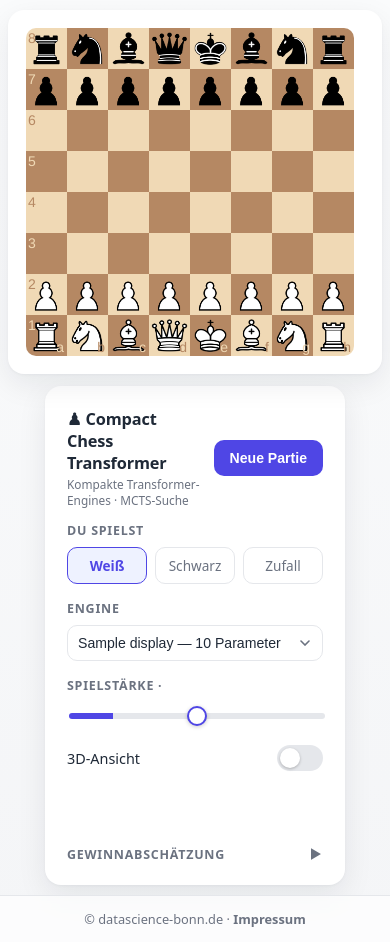
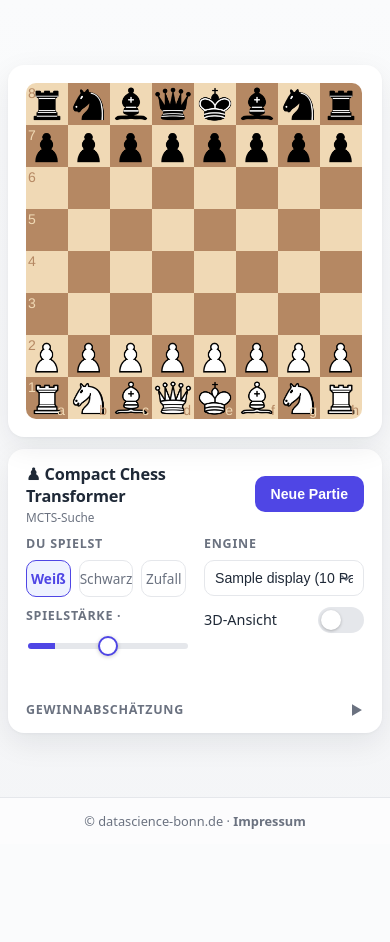
Before and after one commit to Onkeljoe1234/chess-app, a Flask app: template templates/index.html in a window 390 px wide. After the commit the page ends 829 px from the top, so only its background shows below. Run offline with Flask 3, Linux system fonts and the light colour scheme; the template is opened without the code that fills it: most values are stand-ins (such as "Sample title", 1, 10 or a date in 2020); some libraries are stand-ins or nearby versions.

Commit message:
fix(mobile): stacked-layout media block moved AFTER the base #controls rule (it was silently overridden — the real width-mismatch cause) + two-column controls grid so the menu fits without scrolling; subtitle 'MCTS-Suche'; tier naming 'Nano (961.942 Parameter)'
Co-Authored-By: Claude Fable 5 <noreply@anthropic.com>

```diff
--- a/templates/index.html
+++ b/templates/index.html
@@ -50,17 +50,6 @@
             cursor: pointer;
         }
         @keyframes bannerIn { from { opacity: 0; transform: scale(0.94); } to { opacity: 1; transform: scale(1); } }
-        /* stacked layout (the flex wrap point, NOT just phone width): both
-         * cards share EXACTLY the same width */
-        @media (max-width: 960px) {
-            main { padding: 10px 8px; }
-            #app-container { gap: 12px; }
-            #board-card, #controls { width: min(596px, calc(100vw - 16px)); box-sizing: border-box; }
-            #controls { padding: 16px 18px; }
-            #myBoard { width: 100%; }
-            .control-group { margin-bottom: 12px; }
-            .subtitle { margin-bottom: 0; }
-        }
         #myBoard { width: min(560px, 86vw); touch-action: none; }
         #myBoard .board-b72b1 { border: none; border-radius: 10px; overflow: hidden; }
         #myBoard .square-55d63.tap-selected { box-shadow: inset 0 0 0 3px var(--accent); }
@@ -174,6 +163,26 @@
         #promotion-pieces img { width: 58px; height: 58px; cursor: pointer; margin: 4px; border-radius: 10px;
             transition: transform 0.15s, background 0.15s; }
         #promotion-pieces img:hover { transform: scale(1.12); background: var(--accent-soft); }
+
+        /* stacked layout (below the flex wrap point, not just phone width):
+         * both cards share EXACTLY the board-card width and the menu goes
+         * TWO-COLUMN so everything fits without scrolling. This block sits
+         * LAST on purpose — it must win over the base #controls rules
+         * (same specificity, later wins). */
+        @media (max-width: 960px) {
+            main { padding: 10px 8px; }
+            #app-container { gap: 12px; }
+            #board-card, #controls { width: min(596px, calc(100vw - 16px)); box-sizing: border-box; }
+            #myBoard { width: 100%; }
+            #controls { padding: 14px 18px; display: grid;
+                grid-template-columns: 1fr 1fr; gap: 0 18px; align-items: start; }
+            #headerRow, #statusArea, #evalSection { grid-column: 1 / -1; }
+            #headerRow { margin-bottom: 10px; }
+            .control-group { margin-bottom: 10px; }
+            #statusArea { min-height: 24px; margin-top: 2px; }
+            #evalSection { padding-top: 6px; }
+            .subtitle { margin-bottom: 0; }
+        }
     </style>
 </head>
 <body>
@@ -190,7 +199,7 @@
                 <div id="headerRow">
                     <div>
                         <h1>♟ Compact Chess Transformer</h1>
-                        <div class="subtitle">Kompakte Transformer-Engines · MCTS-Suche</div>
+                        <div class="subtitle">MCTS-Suche</div>
                     </div>
                     <button id="startButton">Neue Partie</button>
                 </div>
@@ -208,7 +217,7 @@
                     <label class="title" for="engineSelect">Engine</label>
                     <select id="engineSelect">
                         {% for t in tiers %}
-                        <option value="{{ t.key }}"{% if t.key == default_engine %} selected{% endif %}>{{ t.display }} &mdash; {{ "{:,}".format(t.params).replace(",", ".") }} Parameter</option>
+                        <option value="{{ t.key }}"{% if t.key == default_engine %} selected{% endif %}>{{ t.display }} ({{ "{:,}".format(t.params).replace(",", ".") }} Parameter)</option>
                         {% endfor %}
                     </select>
                 </div>
```
